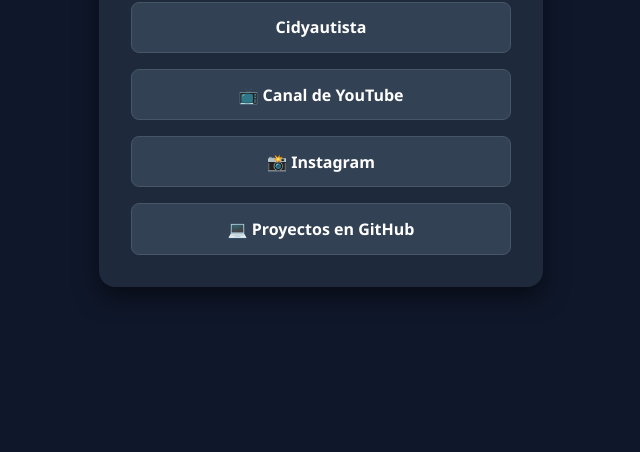
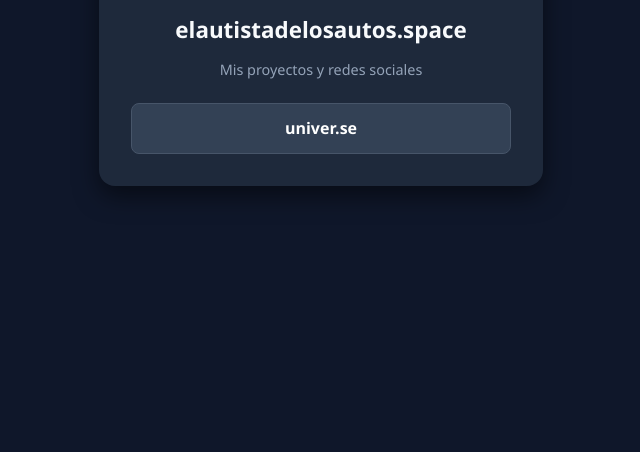
Before and after one commit to elautistadelosautos-source/space, a plain HTML site: page index.html in a window 1280 px wide. Shown: the part 380-832 px from the top of the page, without its empty margins (319-959 px from the left). Drawn offline with Linux system fonts and the light colour scheme.

Commit message:
Update index.html

```diff
--- a/index.html
+++ b/index.html
@@ -74,10 +74,7 @@
 
     <div class="links-container">
       <!-- Cambia las URLs (href) y el texto por lo que tú quieras -->
-      <a href="https://sites.google.com/elautistadelosautos.com/cydiautista/home" target="_blank" class="link-btn">Cidyautista</a>
-      <a href="https://youtube.com" target="_blank" class="link-btn">📺 Canal de YouTube</a>
-      <a href="https://instagram.com" target="_blank" class="link-btn">📸 Instagram</a>
-      <a href="https://github.com" target="_blank" class="link-btn">💻 Proyectos en GitHub</a>
+      <a href="https://elautistadelosautos.univer.se/" target="_blank" class="link-btn">univer.se</a>
     </div>
   </div>
 
```
